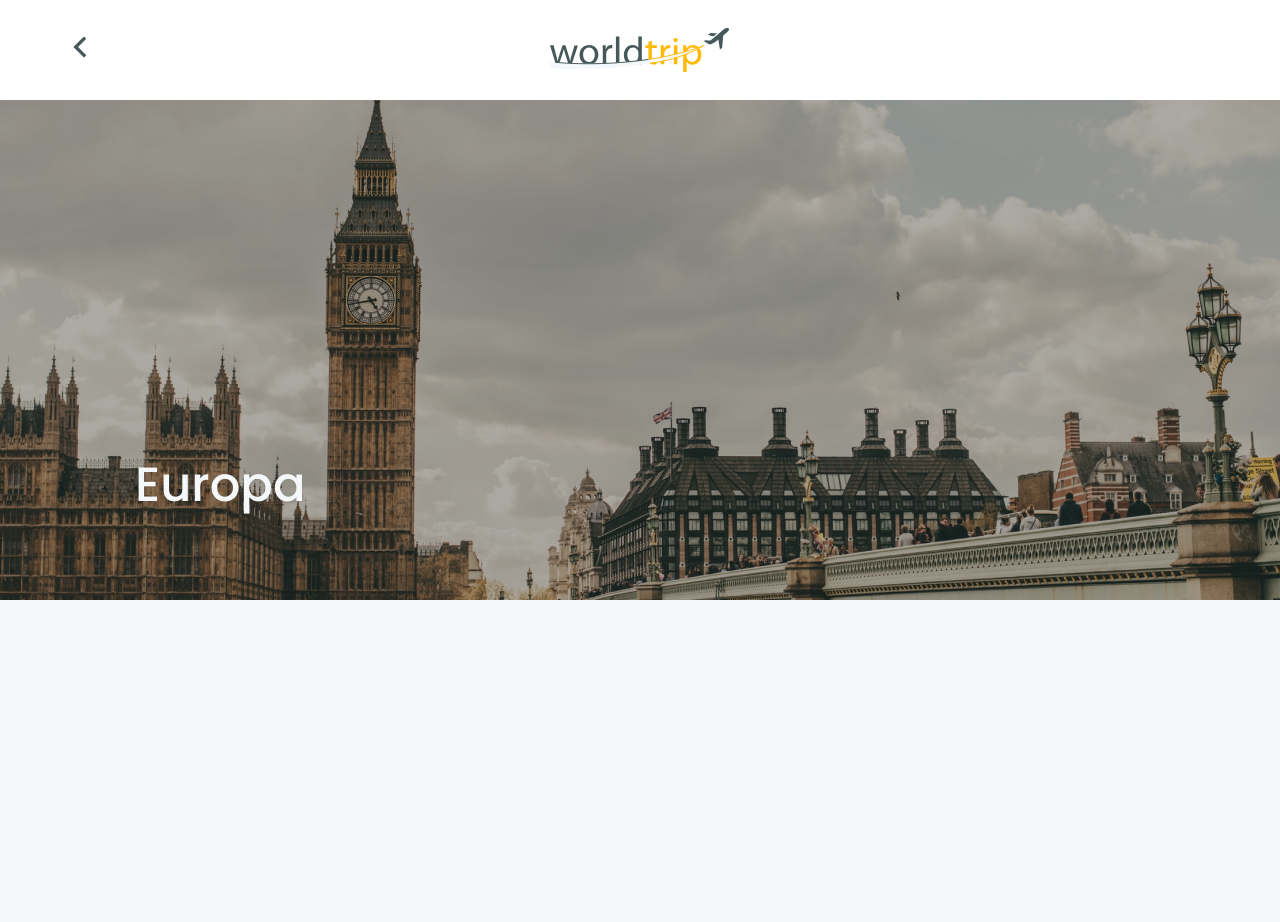
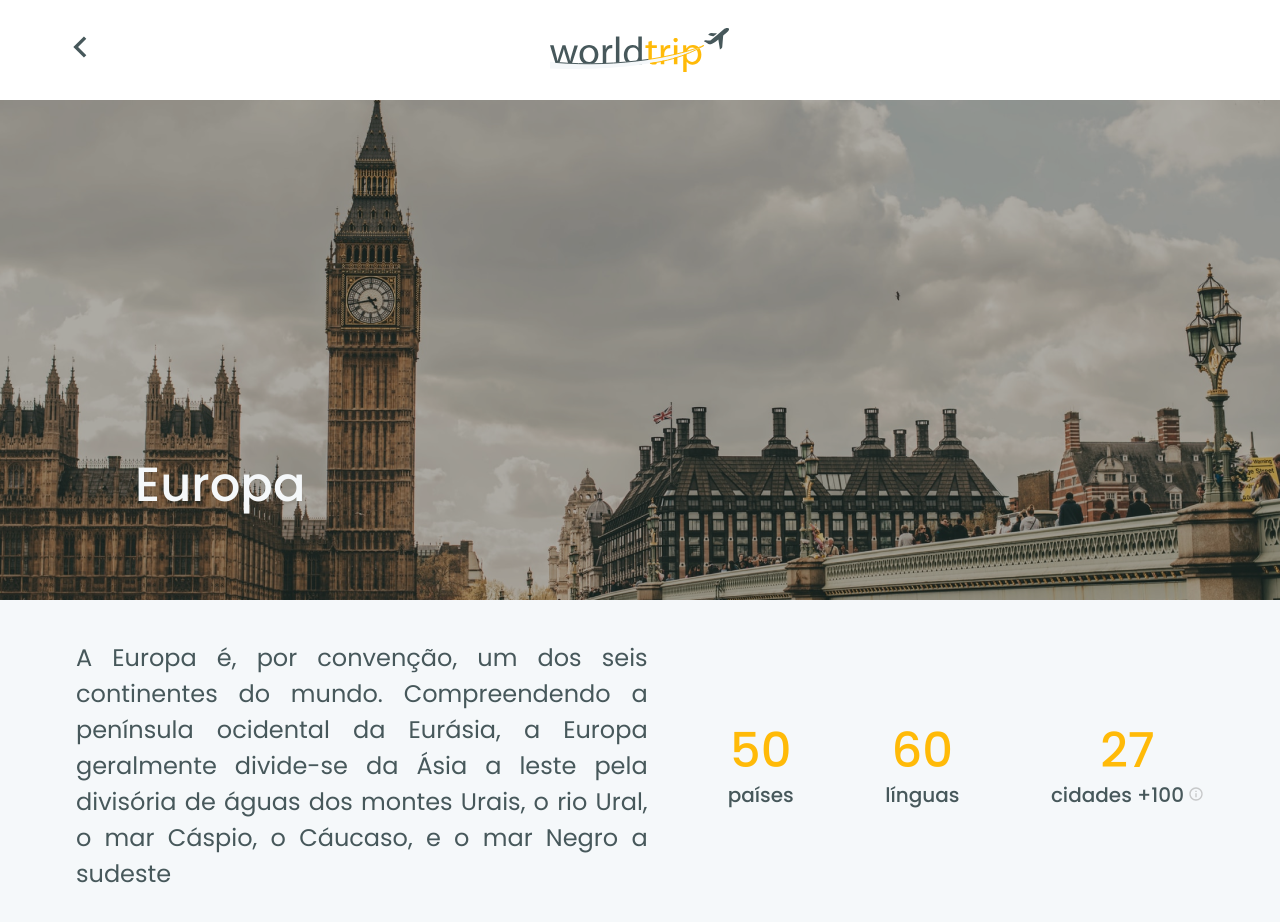
Before and after one commit to m4rcaoferole/desafio-interface-chakra, a Next.js app: page /places/europe in a window 1280 px wide. Shown: the top 922 px of the page. Before the commit the page ends 800 px from the top, so only its background shows below. Built offline with nearby package versions, Linux system fonts and the light colour scheme.

Commit message:
feat: content text with grid and create popover

```diff
--- /dev/null
+++ b/src/components/Content/Infos.tsx
@@ -0,0 +1,62 @@
+import { Flex, Heading, Icon, Popover, PopoverArrow, PopoverBody, PopoverCloseButton, PopoverContent, PopoverTrigger, Text } from "@chakra-ui/react";
+import { RiInformationLine } from "react-icons/ri";
+
+export default function Infos() {
+  return (
+    <Flex align="center" justify="space-between">
+      <Flex
+        direction="column"
+        justify="center"
+        align={["flex-start", "flex-start", "center"]}
+      >
+        <Heading fontSize={["2xl", "5xl"]} color="yellow.400" fontWeight="500">
+          50
+        </Heading>
+        <Text fontSize={["ml", "xl"]} fontWeight="500" color="gray.700">
+          países
+        </Text>
+      </Flex>
+
+      <Flex
+        direction="column"
+        justify="center"
+        align={["flex-start", "flex-start", "center"]}
+      >
+        <Heading fontSize={["2xl", "5xl"]} color="yellow.400" fontWeight="500">
+          60
+        </Heading>
+        <Text fontSize={["ml", "xl"]} fontWeight="500" color="gray.700">
+          línguas
+        </Text>
+      </Flex>
+
+      <Flex
+        direction="column"
+        justify="center"
+        align={["flex-start", "flex-start", "center"]}
+      >
+        <Heading fontSize={["2xl", "5xl"]} color="yellow.400" fontWeight="500">
+          27
+        </Heading>
+        <Text fontSize={["ml", "xl"]} fontWeight="500" color="gray.700">
+          cidades +100
+          <Popover>
+            <PopoverTrigger>
+              <span>
+                <Icon as={RiInformationLine} cursor="pointer" ml="1" color="gray.400" w={["10px", "16px"]} h={["10px", "16px"]} />
+              </span>
+            </PopoverTrigger>
+            <PopoverContent bg="gray.50" color="yellow.600" >
+              <PopoverArrow bg="gray.50" />
+              <PopoverCloseButton />
+              <PopoverBody fontWeight="400" fontSize="lg">
+                Brasil, Japão, Suéçia, Finlândia, França...
+              </PopoverBody>
+            </PopoverContent>
+          </Popover>
+
+        </Text>
+      </Flex>
+    </Flex>
+  );
+}
--- /dev/null
+++ b/src/components/Content/index.tsx
@@ -0,0 +1,25 @@
+import { Grid, Text } from "@chakra-ui/react";
+import Infos from "./Infos";
+
+export default function Content() {
+  return (
+    <Grid
+      templateColumns={["1fr", "1fr", "1fr 1fr", "1.2fr 1fr"]}
+      gap={[5, 10, 16, 20]}
+      my={["8", "10"]}
+    >
+      <Text
+        fontSize={["lg", "xl", "xl", "2xl"]}
+        color="gray.700"
+        textAlign="justify"
+      >
+        A Europa é, por convenção, um dos seis continentes do mundo.
+        Compreendendo a península ocidental da Eurásia, a Europa geralmente
+        divide-se da Ásia a leste pela divisória de águas dos montes Urais, o
+        rio Ural, o mar Cáspio, o Cáucaso, e o mar Negro a sudeste
+      </Text>
+
+      <Infos />
+    </Grid>
+  );
+}
--- a/src/pages/places/[slug].tsx
+++ b/src/pages/places/[slug].tsx
@@ -1,5 +1,6 @@
 import { Flex } from "@chakra-ui/react";
 import ContainerBanner from "../../components/ContainerBanner";
+import Content from "../../components/Content";
 import Header from "../../components/Header";
 
 export default function Places() {
@@ -7,6 +8,9 @@
     <Flex direction="column">
       <Header />
       <ContainerBanner />
+      <Flex direction="column" maxW="1160px" mx="auto" mb="10" px="1rem">
+        <Content />
+      </Flex>
     </Flex>
   );
 }
```
